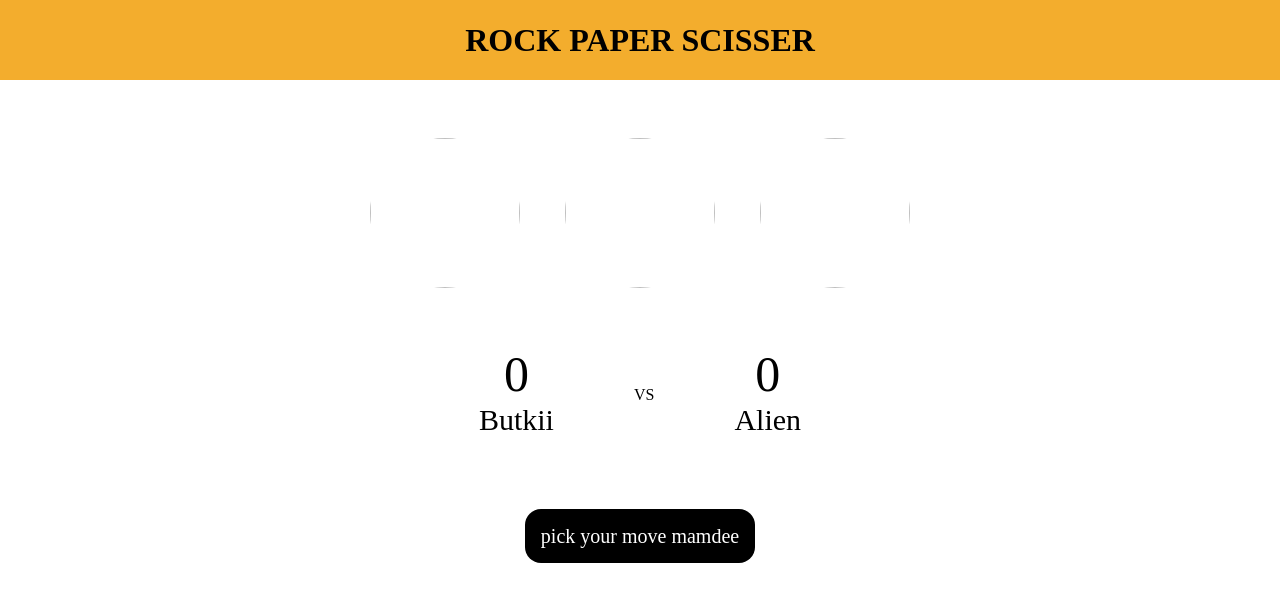
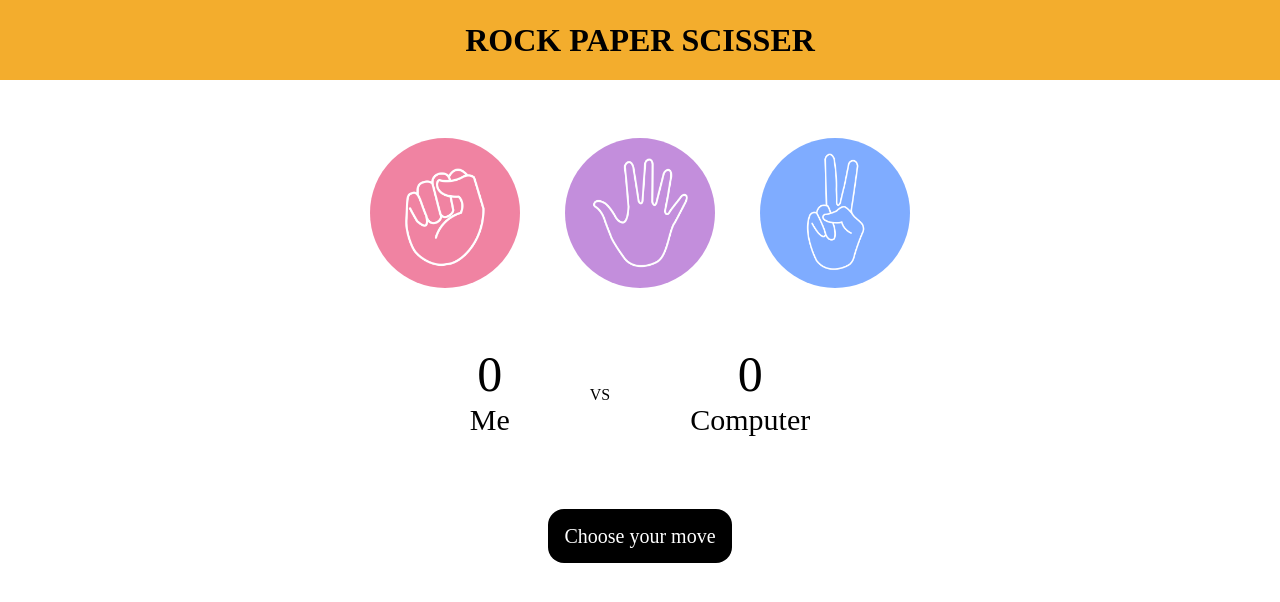
Before and after one commit to mayur-tarlekar3/Rock-Paper-Scissor-game, a plain HTML site: page index.html in a window 1280 px wide. Drawn offline with Linux system fonts and the light colour scheme.

Commit message:
Refactor HTML structure and update image sources
Updated image paths and modified player names.

```diff
--- a/index.html
+++ b/index.html
@@ -14,15 +14,15 @@
     <div class="choices">
 
         <div class="choice" id="rock">
-            <img src="rock.png" alt="">
+            <img src="images/rock.png" alt="">
         </div>
 
           <div class="choice" id="paper">
-            <img src="paper.png" alt="">
+            <img src="images/paper.png" alt="">
           </div>
 
           <div class="choice" id="scissor">
-            <img src="scissors.png" alt="">
+            <img src="images/scissors.png" alt="">
         </div>
 
 
@@ -32,7 +32,7 @@
 
         <div class="score">
         <p id="myscore">0</p>
-        <p>Butkii</p>
+        <p>Me</p>
          </div>
 
          <div id="vs">
@@ -41,12 +41,12 @@
 
         <div class="score">
         <p id="alienscore">0</p>
-        <p>Alien</p>
+        <p>Computer</p>
          </div>
     </div>
 
     <div class="msg-container">
-       <p id="msg"> pick your move mamdee</p>
+       <p id="msg"> Choose your move</p>
     </div>
 
 <script src="javascript.js"></script>
```
